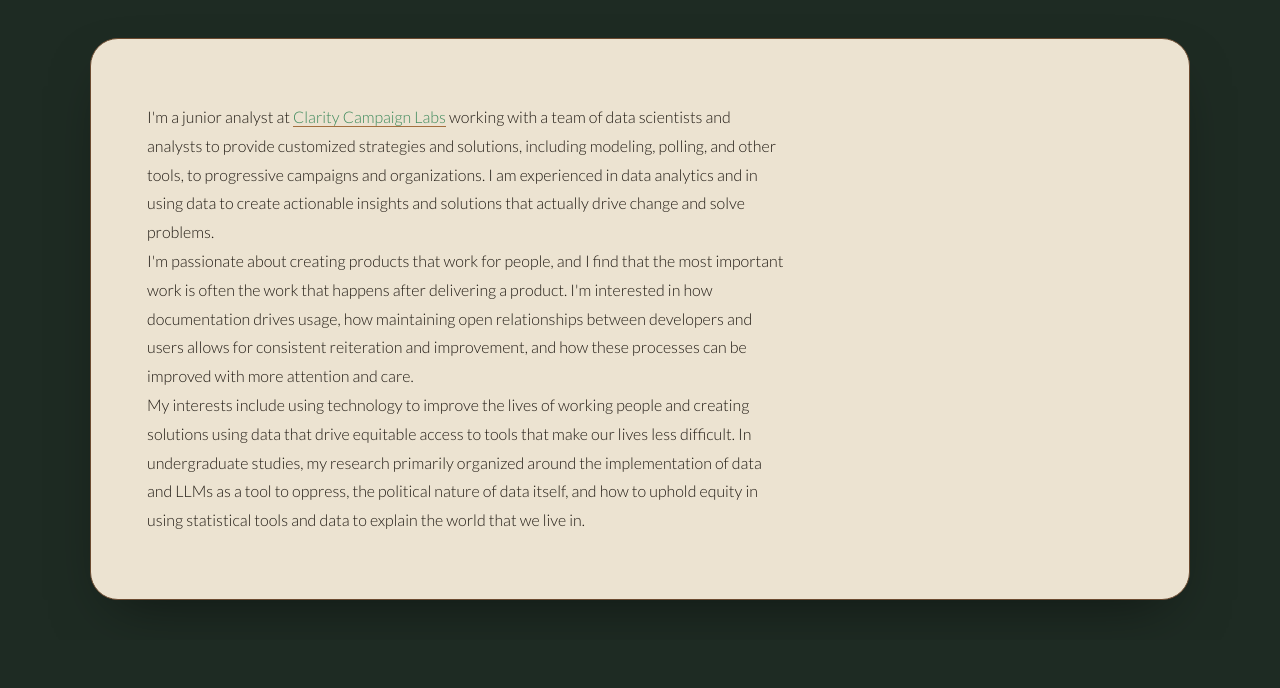
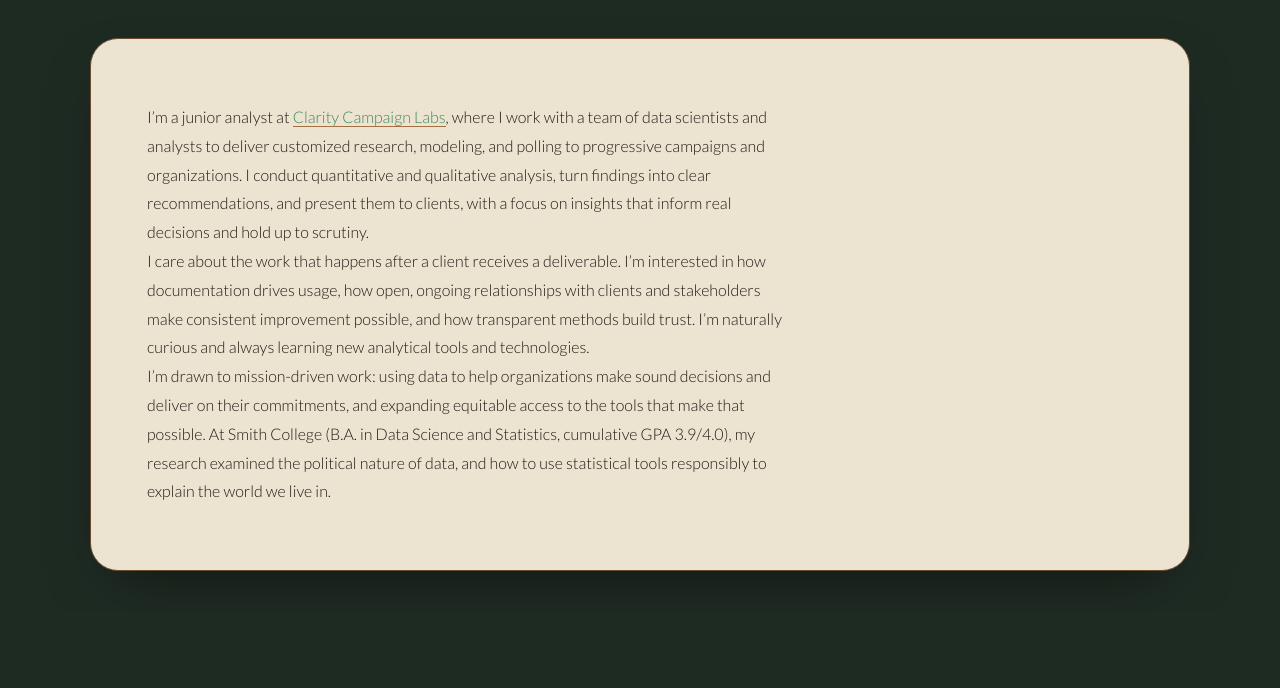
Before and after one commit to s0ph1arh/sophiahillard, a plain HTML site: page index.html in a window 1280 px wide. Shown: the part 555-1243 px from the top of the page. Drawn offline with Linux system fonts and the light colour scheme.

Commit message:
Update index.html

```diff
--- a/index.html
+++ b/index.html
@@ -421,12 +421,11 @@
   <div class="section-inner">
     <div class="about-text">
       <p>
-        I'm a junior analyst at <a href="https://www.claritycampaigns.com/">Clarity Campaign Labs</a> working with a team of data scientists and analysts to provide customized strategies and solutions, including modeling, polling, and other tools, to progressive campaigns and organizations. I am experienced in data analytics and in using data to create actionable insights and solutions that actually drive change and solve problems.
+       I’m a junior analyst at <a href="https://www.claritycampaigns.com/">Clarity Campaign Labs</a>, where I work with a team of data scientists and analysts to deliver customized research, modeling, and polling to progressive campaigns and organizations. I conduct quantitative and qualitative analysis, turn findings into clear recommendations, and present them to clients, with a focus on insights that inform real decisions and hold up to scrutiny.
+       <br>
+I care about the work that happens after a client receives a deliverable. I’m interested in how documentation drives usage, how open, ongoing relationships with clients and stakeholders make consistent improvement possible, and how transparent methods build trust. I’m naturally curious and always learning new analytical tools and technologies.
 <br>
-I'm passionate about creating products that work for people, and I find that the most important work is often the work that happens after delivering a product. I'm interested in how documentation drives usage, how maintaining open relationships between developers and users allows for consistent reiteration and improvement, and how these processes can be improved with more attention and care.
-<br>
-My interests include using technology to improve the lives of working people and creating solutions using data that drive equitable access to tools that make our lives less difficult. In undergraduate studies, my research primarily organized around the implementation of data and LLMs as a tool to oppress, the political nature of data itself, and how to uphold equity in using statistical tools and data to explain the world that we live in.
-
+I’m drawn to mission-driven work: using data to help organizations make sound decisions and deliver on their commitments, and expanding equitable access to the tools that make that possible. At Smith College (B.A. in Data Science and Statistics, cumulative GPA 3.9/4.0), my research examined the political nature of data, and how to use statistical tools responsibly to explain the world we live in.
     </p>
     </div>
   </div>
```
